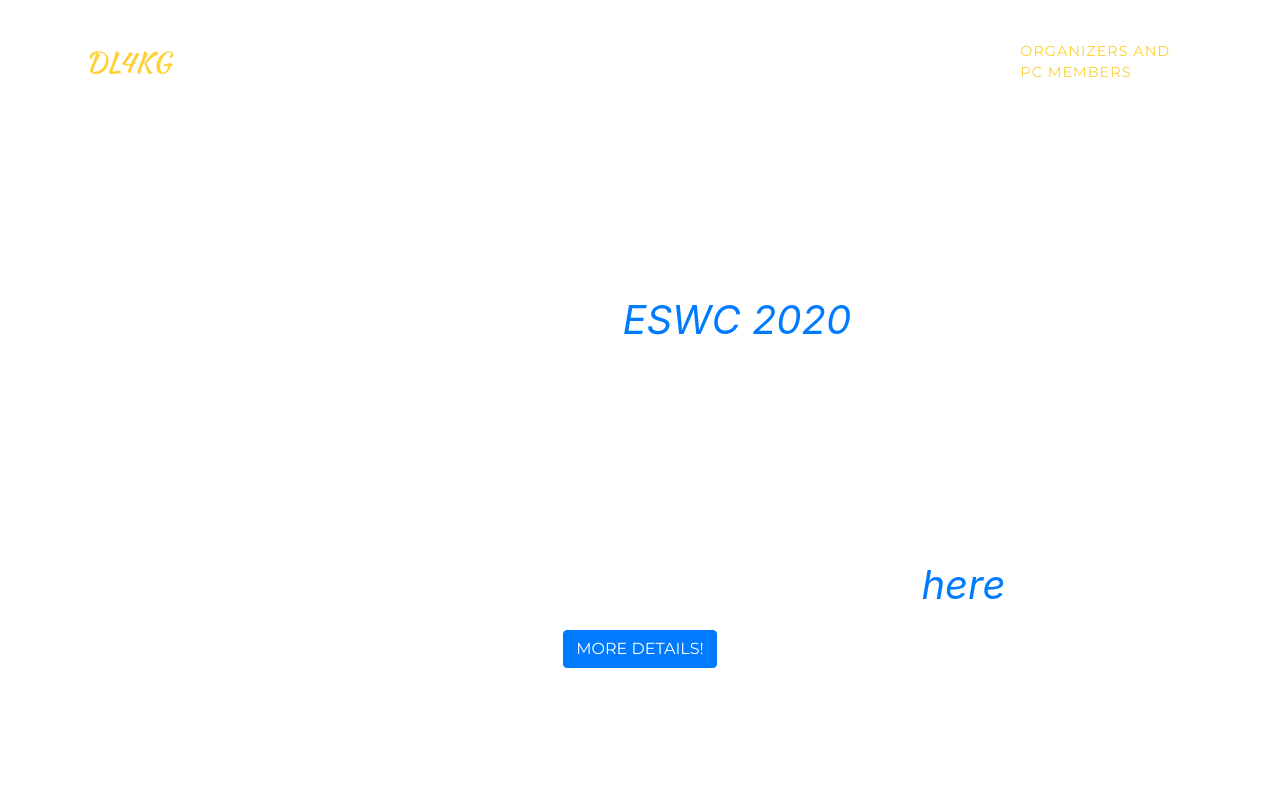
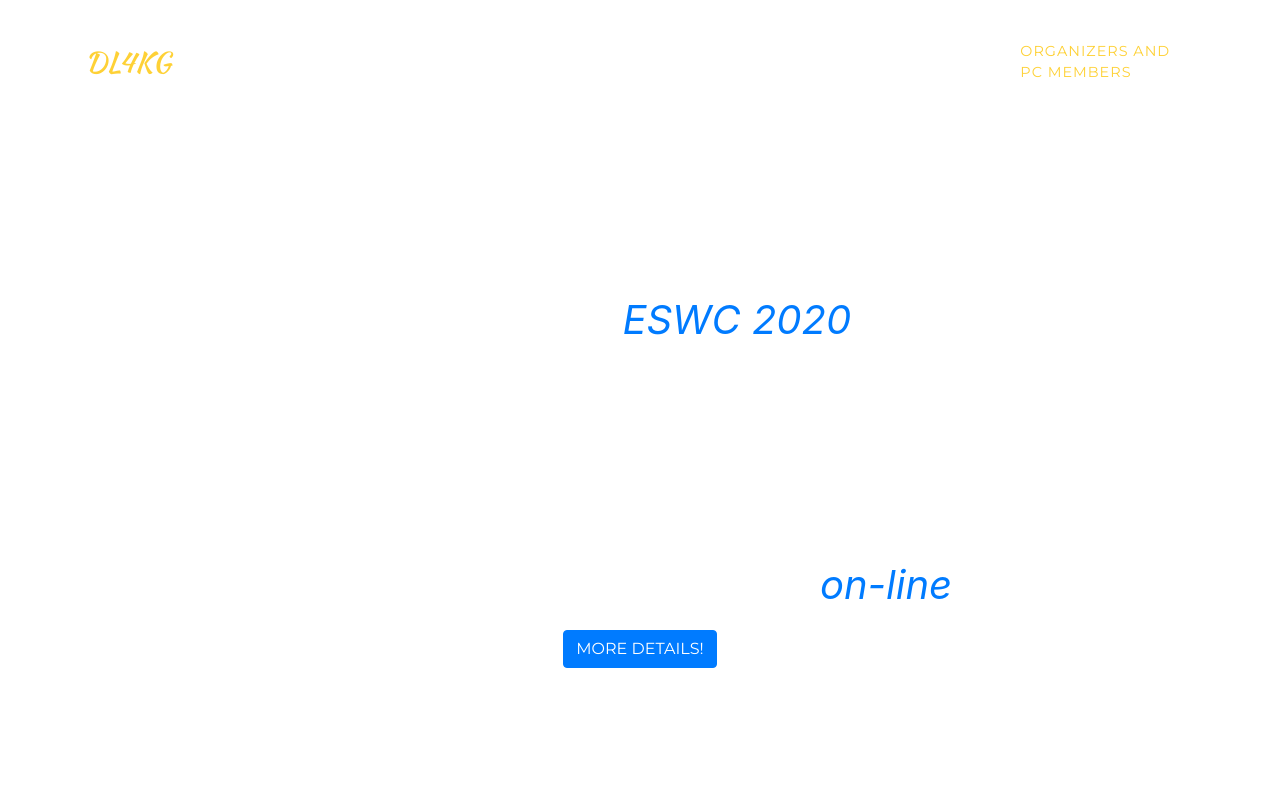
Before and after one commit to alammehwish/dl4kg_eswc_2020, a website with bundled scripts: page index.html in a window 1280 px wide. Shown: the top 800 px of the page. Built offline with nearby package versions, Linux system fonts and the light colour scheme; files whose address does not match are found by name; a web font is replaced by a local one.

Commit message:
Update index.html

```diff
--- a/index.html
+++ b/index.html
@@ -75,7 +75,7 @@
       <div class="intro-text">
         <div class="intro-lead-in">Workshop at <a href="https://2020.eswc-conferences.org/">ESWC 2020</a> on</div>
         <div class="intro-heading text-uppercase">Deep Learning for Knowledge Graphs</div>
-	       <div class="intro-lead-in">Proceedings are available on-line <a href="http://ceur-ws.org/Vol-2635/">here</a></div>
+	       <div class="intro-lead-in">Proceedings are available <a href="http://ceur-ws.org/Vol-2635/">on-line</a>.</div>
         <a class="btn btn-primary btn-xl text-uppercase js-scroll-trigger" href="#home">More Details!</a>
       </div>
     </div>
```
